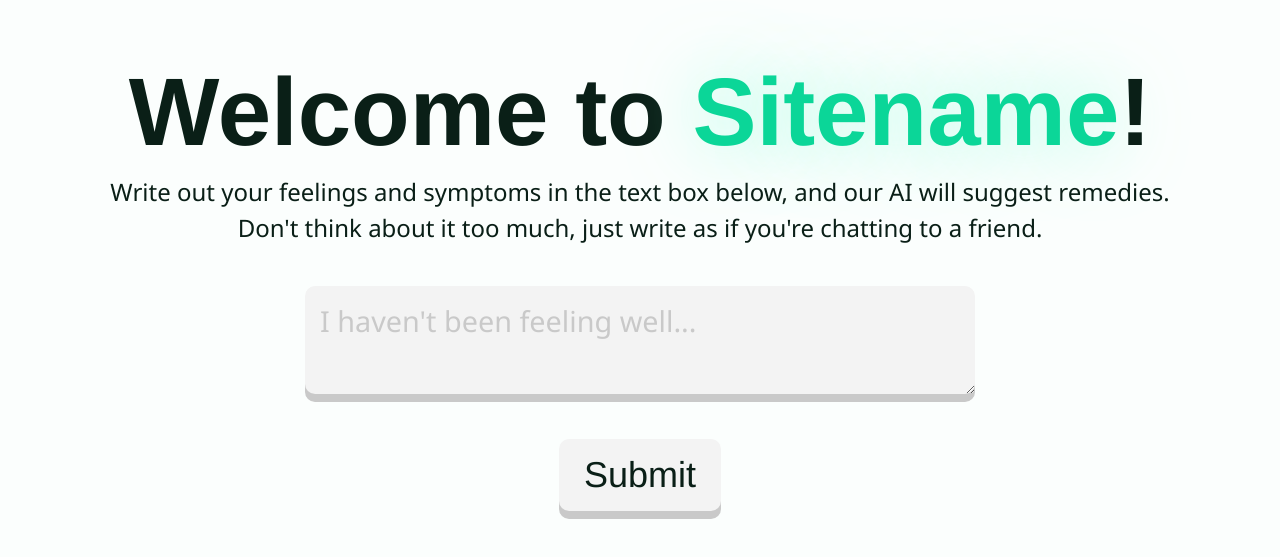
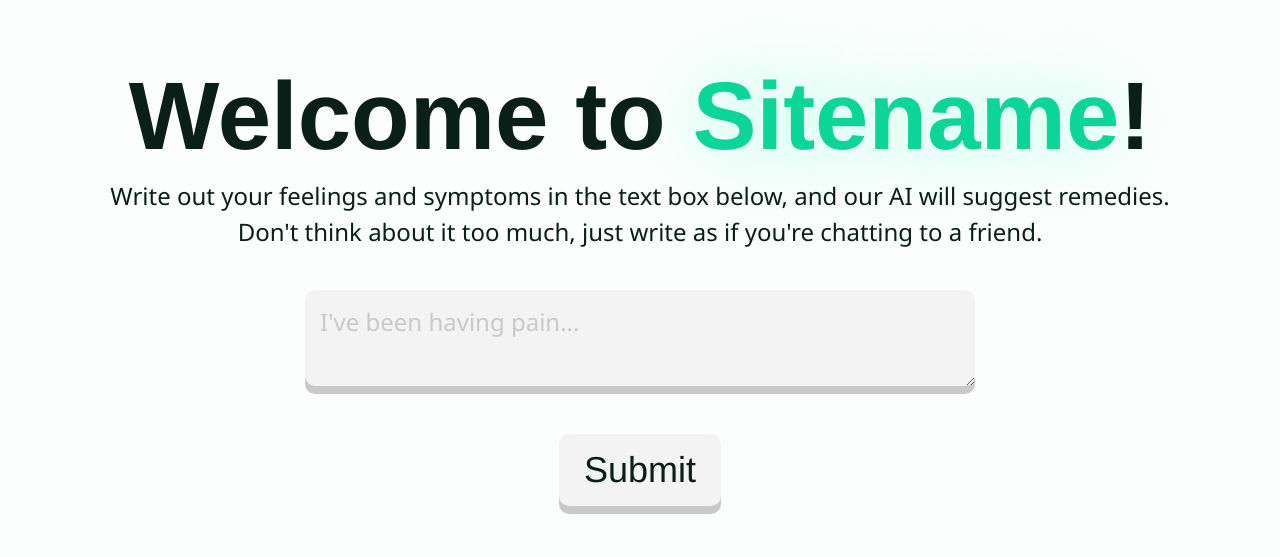
Before and after one commit to Checkmate-Chris1/hackcc-2025, a React (Vite) app in the folder frontend/: page / in a window 1280 px wide. Shown: the part 101-658 px from the top of the page. Built offline with nearby package versions, Linux system fonts and the light colour scheme.

Commit message:
Adjust font sizes and update splash messages
Reduced font size in #symtomInputBox and increased margin-top for #submitSymtoms in App.css. Removed redundant font-size in index.css. Added more splash messages in App.tsx to enhance user experience.

```diff
--- a/frontend/src/App.css
+++ b/frontend/src/App.css
@@ -30,7 +30,7 @@ h1 {
 #symtomInputBox {
     width: min(50vw, 1000px) !important;
     font-family: var(--body-font);
-    font-size: 1.2em;
+    font-size: 1em;
     padding: 15px;
 
     field-sizing: content;   /* Enables automatic height adjustment based on content */
@@ -52,7 +52,7 @@ h1 {
 
 #submitSymtoms {
     font-family: var(--heading-font);
-    margin-top: 1em;
+    margin-top: 1.1em;
     padding: 15px 25px;
     font-size: 1.5em;
     cursor: pointer;
--- a/frontend/src/App.tsx
+++ b/frontend/src/App.tsx
@@ -22,7 +22,11 @@ function App() {
 
     const messages = [
         "I haven't been feeling well...",
+        "There's been this thing...",
         "I've been having pain...",
+        "Well, for starters...",
+        "Lately, I've noticed...",
+        "It's been hard to explain...",
     ];
 
     const [splash, setSplash] = useState("");
--- a/frontend/src/index.css
+++ b/frontend/src/index.css
@@ -13,7 +13,6 @@
     --body-font: 'Franklin Gothic Book', 'Segoe UI', Roboto, Oxygen, Ubuntu, Cantarell, 'Open Sans', 'Helvetica Neue', sans-serif;
 
     font-family: var(--body-font);
-    font-size: 16px;
     line-height: 1.5;
     font-size: 24px;
     color: var(--text);
```
